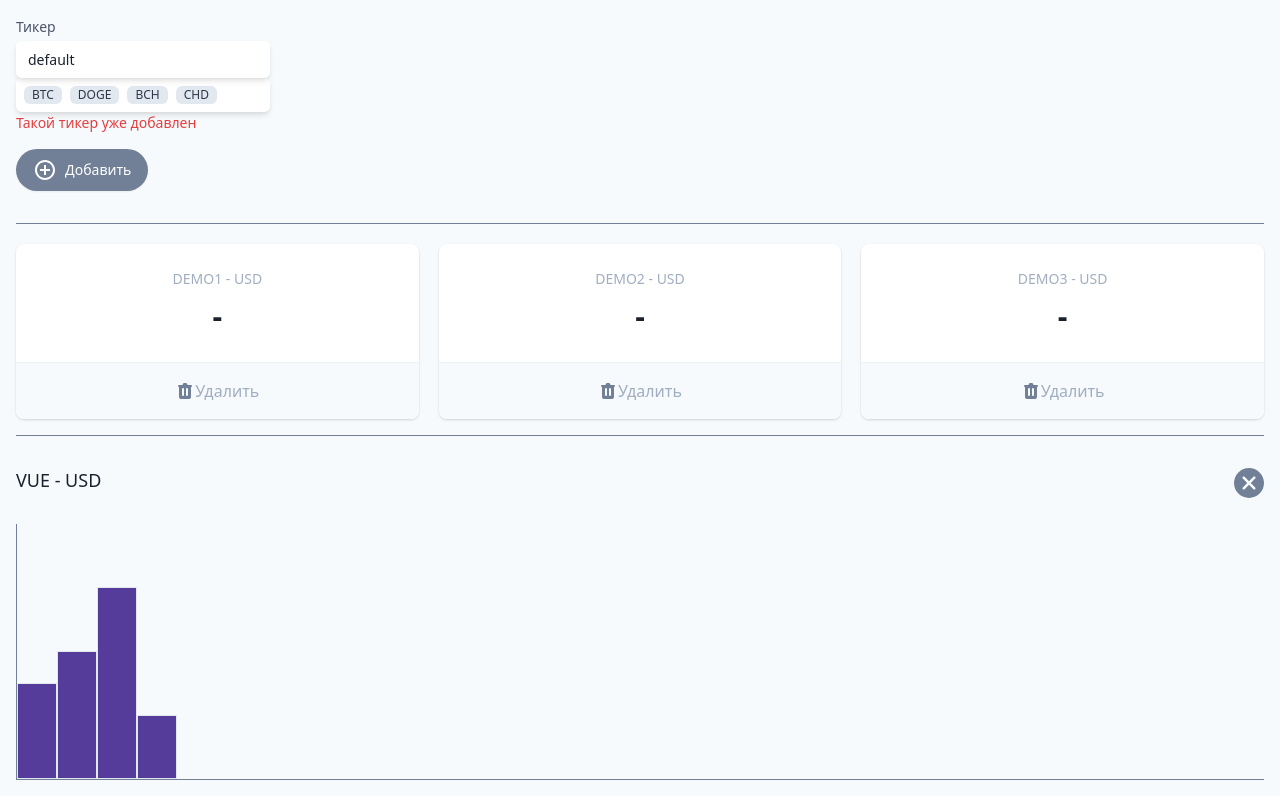
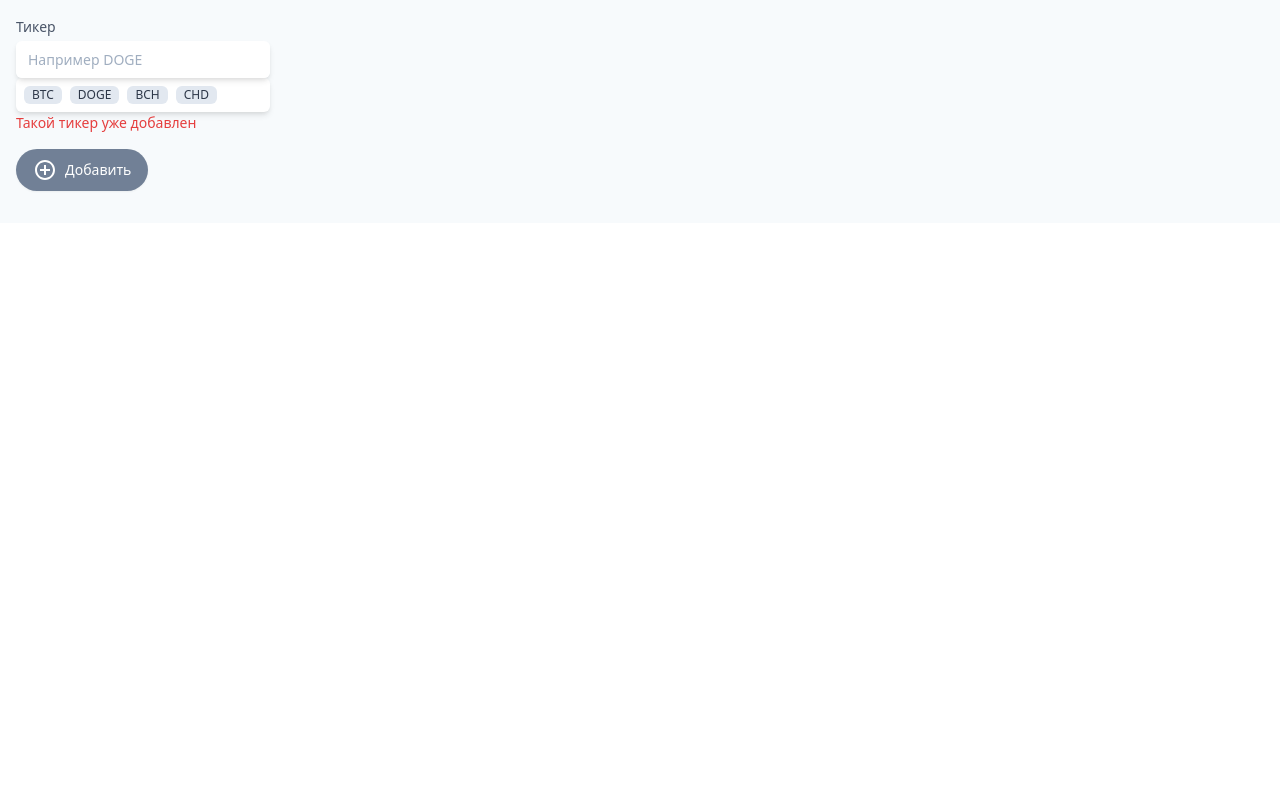
Before and after one commit to BadSonich/cryptonomicon, a Vue app: page / in a window 1280 px wide. Built offline with nearby package versions, Linux system fonts and the light colour scheme.

Commit message:
2 часть

```diff
--- a/src/App.vue
+++ b/src/App.vue
@@ -73,6 +73,8 @@
           <div
             v-for="t in tickers"
             v-bind:key="t.name"
+            @click="selectTicker(t)"
+            :class="{ 'border-4': sel === t }"
             class="bg-white overflow-hidden shadow rounded-lg border-purple-800 border-solid cursor-pointer"
           >
             <div class="px-4 py-5 sm:p-6 text-center">
@@ -85,7 +87,7 @@
             </div>
             <div class="w-full border-t border-gray-200"></div>
             <button
-              @click="handleDelete(t)"
+              @click.stop="handleDelete(t)"
               class="flex items-center justify-center font-medium w-full bg-gray-100 px-4 py-4 sm:px-6 text-md text-gray-500 hover:text-gray-600 hover:bg-gray-200 hover:opacity-20 transition-all focus:outline-none"
             >
               <svg
@@ -107,17 +109,23 @@
         </dl>
         <hr class="w-full border-t border-gray-600 my-4" />
       </template>
-      <section class="relative">
+      <section v-if="sel" class="relative">
         <h3 class="text-lg leading-6 font-medium text-gray-900 my-8">
-          VUE - USD
+          {{ sel.name }} - USD
         </h3>
         <div class="flex items-end border-gray-600 border-b border-l h-64">
-          <div class="bg-purple-800 border w-10 h-24"></div>
-          <div class="bg-purple-800 border w-10 h-32"></div>
-          <div class="bg-purple-800 border w-10 h-48"></div>
-          <div class="bg-purple-800 border w-10 h-16"></div>
+          <div
+            v-for="(bar, idx) in normalizeGraph()"
+            :key="idx"
+            class="bg-purple-800 border w-10"
+            :style="{ height: `${bar}%` }"
+          ></div>
         </div>
-        <button type="button" class="absolute top-0 right-0">
+        <button
+          @click="sel = null"
+          type="button"
+          class="absolute top-0 right-0"
+        >
           <svg
             xmlns="http://www.w3.org/2000/svg"
             xmlns:xlink="http://www.w3.org/1999/xlink"
@@ -150,32 +158,47 @@ export default {
   name: "App",
   data() {
     return {
-      ticker: "default",
-      tickers: [
-        {
-          name: "DEMO1",
-          price: "-"
-        },
-        {
-          name: "DEMO2",
-          price: "-"
-        },
-        {
-          name: "DEMO3",
-          price: "-"
-        }
-      ]
+      ticker: "",
+      tickers: [],
+      sel: null,
+      graph: []
     };
   },
   methods: {
     add() {
-      const newTicker = { name: this.ticker, price: "-" };
+      const currentTicker = { name: this.ticker, price: "-" };
 
-      this.tickers.push(newTicker);
+      setInterval(async () => {
+        const f = await fetch(
+          `https://min-api.cryptocompare.com/data/price?fsym=${currentTicker.name}&tsyms=USD&api-key=6bbdc8226f808a28b6ba2f998e961597a33138077fae225d3accd6096994fee8`
+        );
+        const data = await f.json();
+        // currentTicker.price = data.USD > 1 ? data.USD.toFixed(2) : data.USD.toPrecision(2); реактивность не работает почему-то
+        this.tickers.find((t) => t.name === currentTicker.name).price =
+          data.USD > 1 ? data.USD.toFixed(2) : data.USD.toPrecision(2);
+
+        if (this.sel?.name === currentTicker.name) {
+          this.graph.push(data.USD);
+        }
+      }, 5000);
+
+      this.tickers.push(currentTicker);
       this.ticker = "";
+    },
+    selectTicker(ticker) {
+      this.sel = ticker;
+      this.graph = [];
     },
     handleDelete(tickerToRemove) {
       this.tickers = this.tickers.filter((t) => t !== tickerToRemove);
+    },
+    normalizeGraph() {
+      const maxValue = Math.max(...this.graph);
+      const minValue = Math.min(...this.graph);
+
+      return this.graph.map(
+        (price) => 5 + ((price - minValue) * 95) / (maxValue - minValue)
+      );
     }
   }
 };
```
